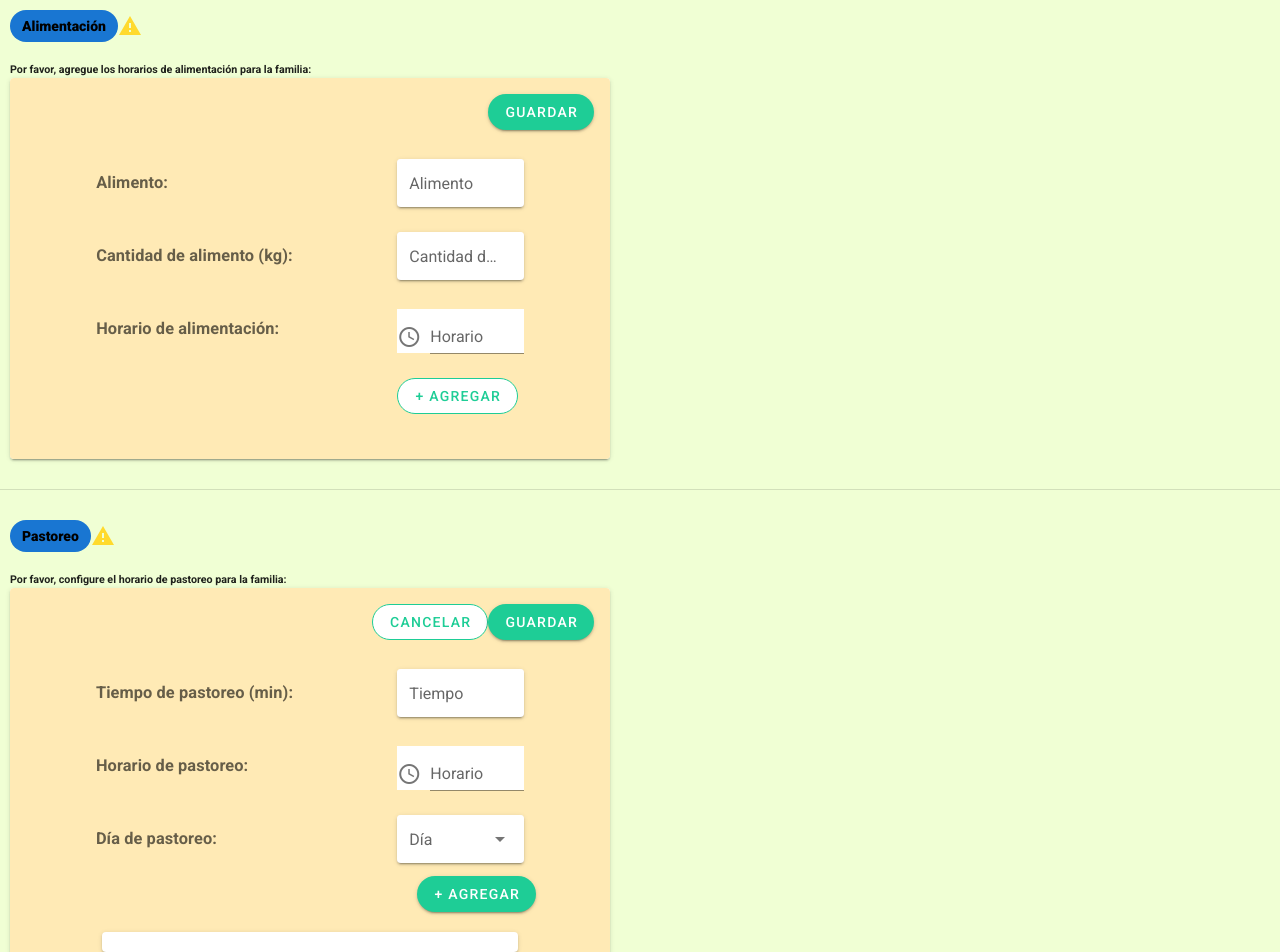
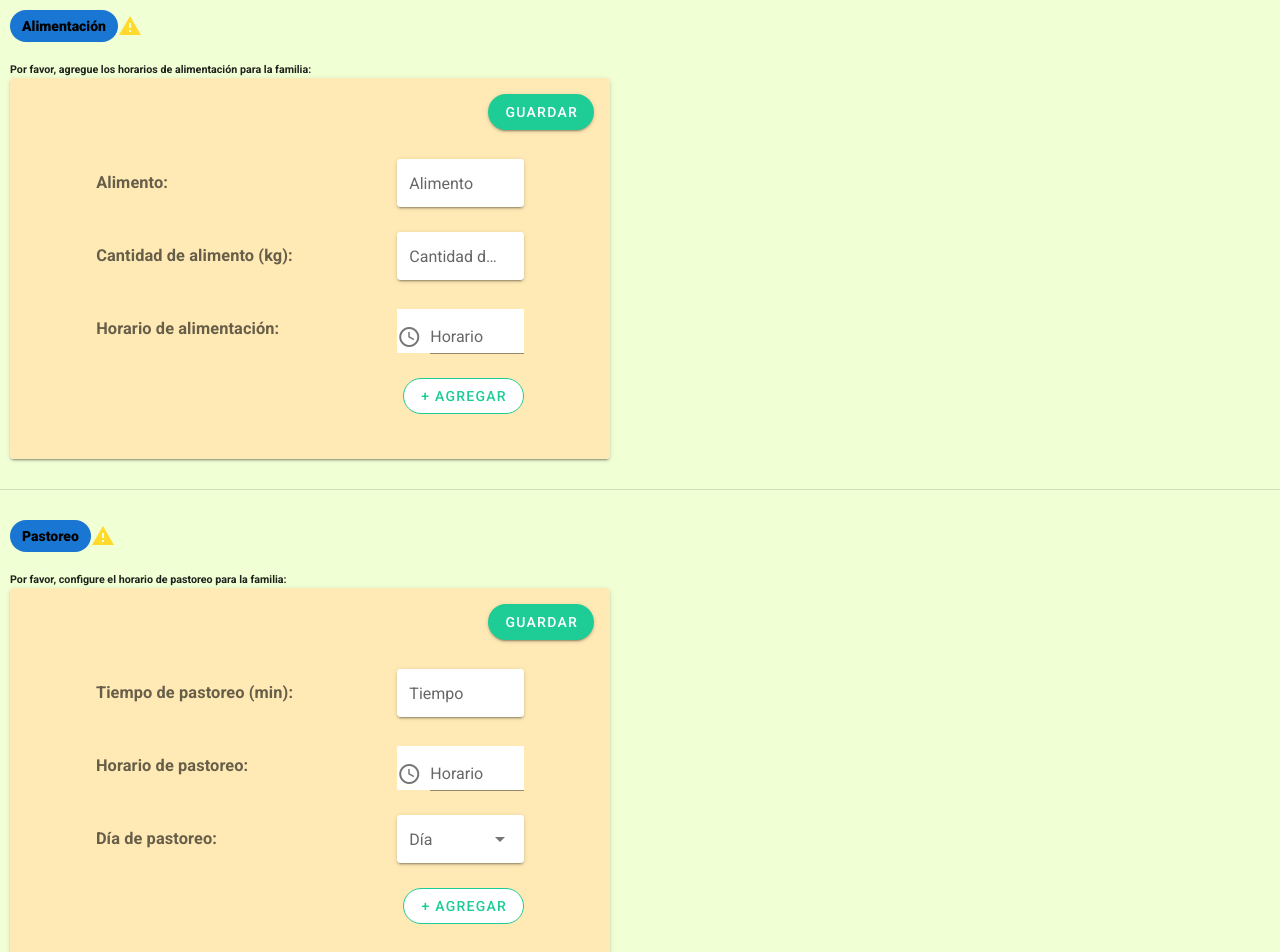
Before and after one commit to MATRIXMM/chakra-frotend, a Nuxt app: page /veterinario/configuracion/registradas/1 in a window 1280 px wide. Shown: the top 952 px of the page. Built offline with nearby package versions, Linux system fonts and the light colour scheme.

Commit message:
feat: card en alimentacion y pastoreo arreglado

```diff
--- a/components/veterinario/configuracion/Alimentacion.vue
+++ b/components/veterinario/configuracion/Alimentacion.vue
@@ -108,7 +108,7 @@
           <v-row style="display: flex; justify-content: right; margin: 1px">
             <v-col md="8">
             </v-col>
-            <v-col md="4">
+            <v-col md="4" style="justify-content: right; display: flex">
               <v-btn
                 color="primary"
                 rounded
--- a/components/veterinario/configuracion/Pastoreo.vue
+++ b/components/veterinario/configuracion/Pastoreo.vue
@@ -23,17 +23,6 @@
       <v-card-title
         style="display: flex; justify-content: right;background: #FFEAB5"
       >
-        <div>
-          <v-btn
-            v-if="!registrado"
-            rounded
-            outlined
-            color="primary"
-            style="background: white"
-            :disabled="disabled"
-          >
-            Cancelar
-          </v-btn>
         <v-btn
           v-if="!registrado"
           rounded
@@ -49,7 +38,6 @@
         >
           Actualizar
         </v-btn>
-        </div>
       </v-card-title>
       <v-card-text style="display: flex; justify-content: center; background: #FFEAB5">
         <div>
@@ -114,17 +102,20 @@
             </v-col>
           </v-row>
           <v-row style="display: flex; justify-content: right; margin: 1px">
+            <v-col md="8"></v-col>
+            <v-col md="4" style="justify-content: right; display: flex">
               <v-btn
                 color="primary"
                 rounded
+                outlined
+                style="background: white"
                 @click="agregarHorario"
               >
                 + Agregar
               </v-btn>
+            </v-col>
           </v-row>
-          <v-col md="12">
-            <v-card style=";margin: 7px">
-              <div style="margin: 1px; padding: 10px">
+          <div style="margin: 1px; padding: 10px; display: table-cell">
             <v-card v-for="(horario,index) in horariosPastoreo" :key="index" style="margin: 5px; background: #DEFFA1; padding: 10px; display: inline-block">
               <template>
                 <v-row style="margin: 1px; display: flex; justify-content: space-between">
@@ -142,8 +133,6 @@
               </template>
             </v-card>
           </div>
-            </v-card>
-          </v-col>
         </div>
       </v-card-text>
     </v-card>
```
Lines whose indentation alone changed are shown as unchanged.
